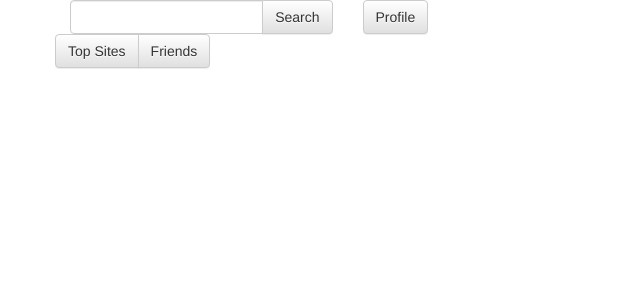
After one commit to michaelrbock/refermenot, a Python web app: template templates/topsite.html in a window 1280 px wide. The commit adds this page. Shown: the top 300 px of the page, without its empty margins (0-640 px from the left). Run offline with Jinja, Linux system fonts and the light colour scheme; the template is opened without the code that fills it, so the values that code supplies are empty; some libraries are stand-ins or nearby versions.

Commit message:
temaplting stuff

```diff
--- /dev/null
+++ b/templates/base.html
@@ -0,0 +1,27 @@
+<!DOCTYPE html>
+
+<html>
+
+<head>
+	{% include 'headers.html' %}
+
+</head>
+
+<body>
+  {% include 'navbar.html' %}
+
+
+  <div class="container">
+
+
+	{% block body %}
+	{% endblock %}
+</div>
+
+</body>
+    <script src="//ajax.googleapis.com/ajax/libs/webfont/1.5.3/webfont.js"></script>
+    <!-- Latest compiled and minified JavaScript -->
+    <script src="http://maxcdn.bootstrapcdn.com/bootstrap/3.2.0/js/bootstrap.min.js"></script>
+
+	{% block footer %}{% endblock %}
+</html>
--- /dev/null
+++ b/templates/headers.html
@@ -0,0 +1,9 @@
+
+<!-- Latest compiled and minified CSS -->
+<link rel="stylesheet" href="http://maxcdn.bootstrapcdn.com/bootstrap/3.2.0/css/bootstrap.min.css">
+
+<!-- Optional theme -->
+<link rel="stylesheet" href="http://maxcdn.bootstrapcdn.com/bootstrap/3.2.0/css/bootstrap-theme.min.css">
+<link type="text/css" rel="stylesheet" href="/static/css/main.css"/>
+<script src="//ajax.googleapis.com/ajax/libs/jquery/1.11.1/jquery.min.js"></script>
+<meta name="viewport" content="width=device-width, initial-scale=1">
--- /dev/null
+++ b/templates/topsite.html
@@ -0,0 +1,32 @@
+{% extends "base.html" %}
+{% block body %}
+
+
+<div class="row">
+  <div class="col-lg-3 col-xs-9">
+    <div class="input-group">
+      <input type="text" class="form-control">
+      <span class="input-group-btn">
+        <button class="btn btn-default" type="button">Search</button>
+      </span>
+
+    </div><!-- /input-group -->
+
+  </div><!-- /.col-lg-6 -->
+  <div class="col-lg-3 col-xs-3">
+    <button class="btn btn-default" type="button">Profile</button>
+</div><!-- /.row -->
+
+
+
+<div class="row">
+  <div class="col-lg-12 col-xs-12">
+	<div class="btn-group">
+	  <button type="button" class="btn btn-default">Top Sites</button>
+	  <button type="button" class="btn btn-default">Friends</button>
+	</div>
+  </div>
+</div>
+
+
+{% endblock %}
```
Also changed, not shown: templates/index.html (+89 -11 lines), templates/navbar.html (added).
